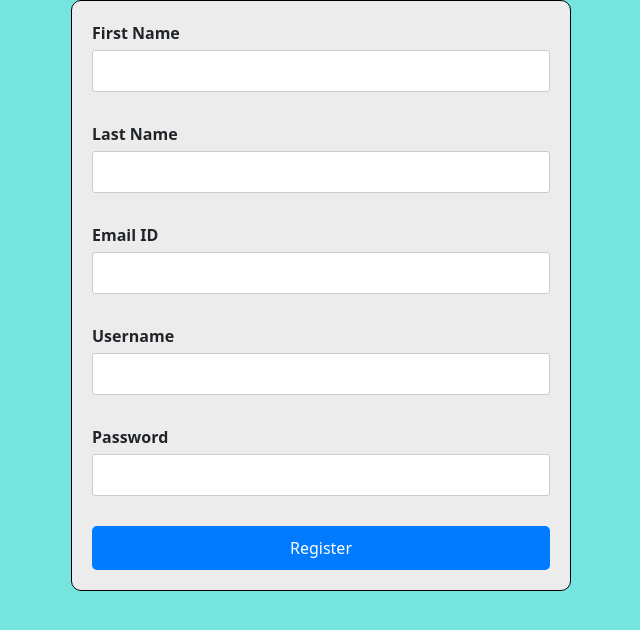
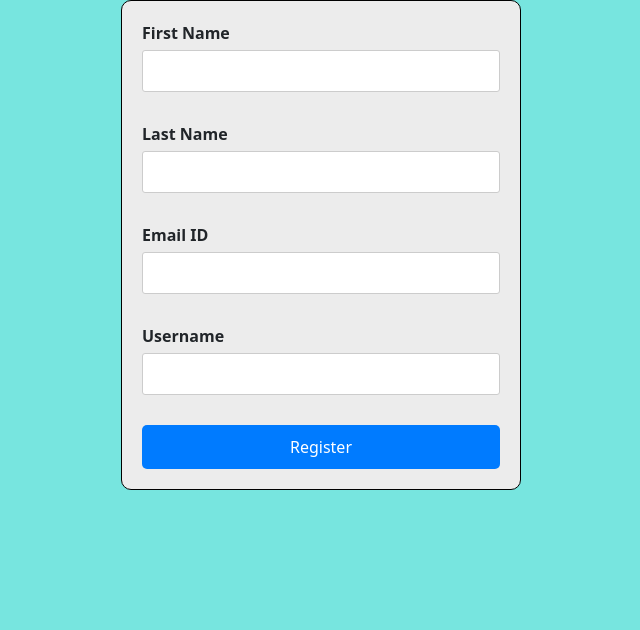
Before and after one commit to vdvaibhavp/project_ui, a React (Create React App) app: page / in a window 1280 px wide. Shown: the top 630 px of the page, without its empty margins (319-959 px from the left). Built offline with nearby package versions, Linux system fonts and the light colour scheme.

Commit message:
registration done

```diff
--- a/src/Components/Registration/RegistrationForm.css
+++ b/src/Components/Registration/RegistrationForm.css
@@ -9,7 +9,7 @@ body {
   background-color: rgb(236, 236, 236);
   display: flex;
   flex-direction: column;
-  width: 500px;
+  width: 400px;
   padding: 20px;
   border: 1px solid #000000;
   border-radius: 10px;
@@ -39,6 +39,11 @@ body {
   margin-top: -20px;
 }
 
+.error-message {
+  color: red;
+  font-weight: bold;
+}
+
 .submit-button {
   background-color: #007bff;
   color: white;
--- a/src/Components/Registration/RegistrationForm.js
+++ b/src/Components/Registration/RegistrationForm.js
@@ -1,75 +1,115 @@
-import React from 'react';
+//import React from 'react';
+import React, { useState } from 'react';
 import { useForm } from 'react-hook-form';
 import './RegistrationForm.css';
 
+const RegistrationForm = () => {
+  const {
+    register,
+    handleSubmit,
+    formState: { errors },
+    reset,
+  } = useForm();
 
-const RegistrationForm = () => {
-  const { register, handleSubmit, formState: { errors } } = useForm();
+  const [registrationMessage, setRegistrationMessage] = useState('');
+  const [errorMessage, setErrorMessage] = useState('');
 
-  const onSubmit = (data) => {
-    // Handle form submission here, you can access the form data using the 'data' object.
-    console.log(data);
+  const onSubmit = async (data) => {
+    console.log('Data being sent to the server:', data); // Add this line
+    try {
+      const response = await fetch('http://localhost:3001/api/addUser', {
+        method: 'POST',
+        headers: {
+          'Content-Type': 'application/json',
+        },
+        body: JSON.stringify(data),
+      });
+
+      if (response.ok) {
+        console.log('User data added successfully');
+        setRegistrationMessage('Registration Successful');
+        reset();
+
+        // Clear the message after 2 seconds
+        setTimeout(() => {
+          setRegistrationMessage('');
+        }, 2000);
+
+      } else {
+        console.error('Failed to add user data. Server returned:', response.status);
+        setErrorMessage("Please enter another valid Username");
+
+        setTimeout(() => {
+          setErrorMessage('');
+        }, 2000);
+
+      }
+    } catch (error) {
+      console.error('Error:', error);
+    }
   };
 
   return (
     <div className="registration-form-container">
       <form className="registration-form" onSubmit={handleSubmit(onSubmit)}>
+        {/* First Name */}
         <div className="form-group">
-          <label>First Name</label>
+          <label htmlFor="firstName">First Name</label>
           <input
             type="text"
+            id="firstName"
             name="firstName"
             {...register('firstName', { required: true })}
           />
           {errors.firstName && <span className="error">This field is required</span>}
         </div>
 
+        {/* Last Name */}
         <div className="form-group">
-          <label>Last Name</label>
+          <label htmlFor="lastName">Last Name</label>
           <input
             type="text"
+            id="lastName"
             name="lastName"
             {...register('lastName', { required: true })}
           />
           {errors.lastName && <span className="error">This field is required</span>}
         </div>
 
+        {/* Email ID */}
         <div className="form-group">
-          <label>Email ID</label>
+          <label htmlFor="email">Email ID</label>
           <input
-            type="text"
+            type="email"
+            id="email"
             name="email"
             {...register('email', {
               required: true,
-              pattern: /^[A-Za-z0-9._%+-]+@[A-Za-z0-9.-]+\.[A-Za-z]{2,}$/
+              pattern: /^[A-Za-z0-9._%+-]+@[A-Za-z0-9.-]+\.[A-Za-z]{2,}$/,
             })}
           />
           {errors.email && <span className="error">Please enter a valid email</span>}
         </div>
 
+        {/* Username */}
         <div className="form-group">
-          <label>Username</label>
+          <label htmlFor="username">Username</label>
           <input
             type="text"
+            id="username"
             name="username"
             {...register('username', { required: true })}
           />
           {errors.username && <span className="error">This field is required</span>}
+          {errorMessage && <p className="error-message">{errorMessage}</p>} {/* Display error message */}
         </div>
 
-        <div className="form-group">
-          <label>Password</label>
-          <input
-            type="password"
-            name="password"
-            {...register('password', { required: true })}
-          />
-          {errors.password && <span className="error">This field is required</span>}
-        </div>
-
-        <button type="submit" className="submit-button">Register</button>
+        {/* Submit Button */}
+        <button type="submit" className="submit-button">
+          Register
+        </button>
+        {registrationMessage && <p>{registrationMessage}</p>} {/* Display message */}
       </form>
-
 
     </div>
   );
```
